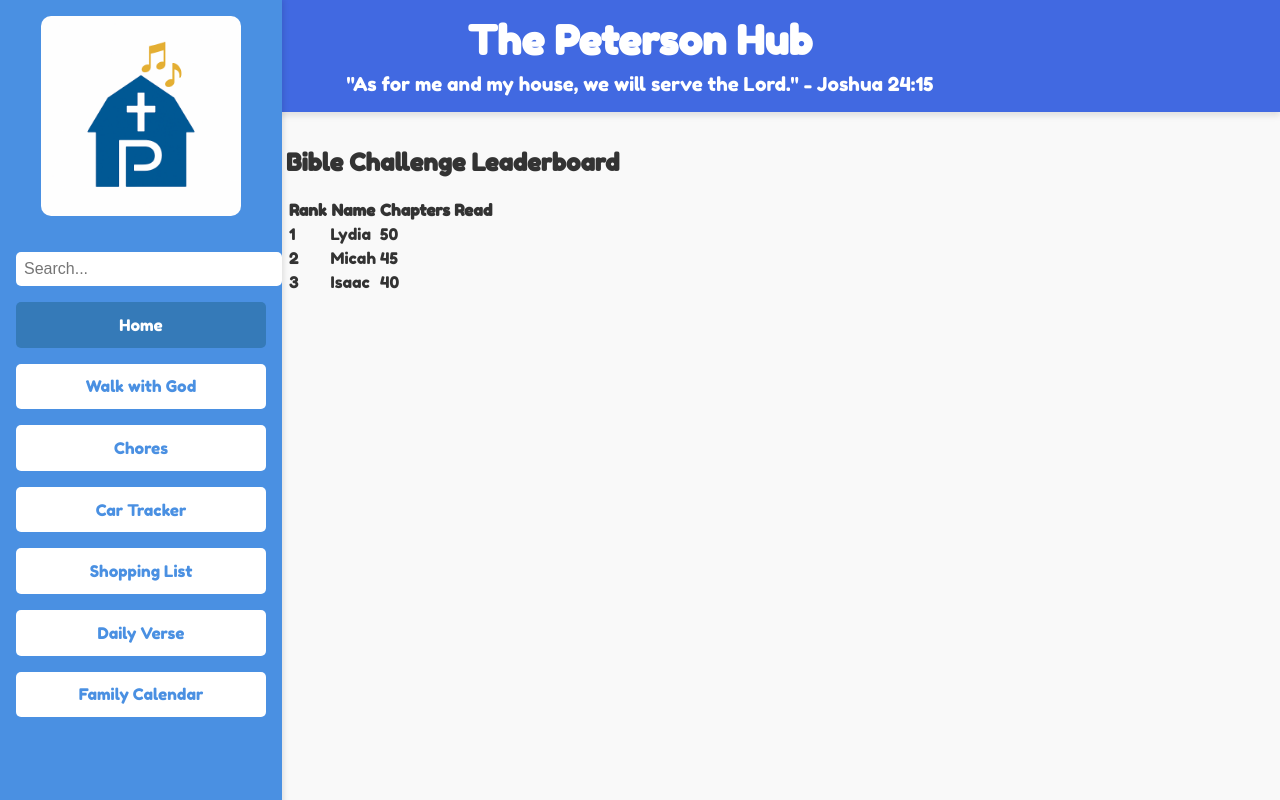
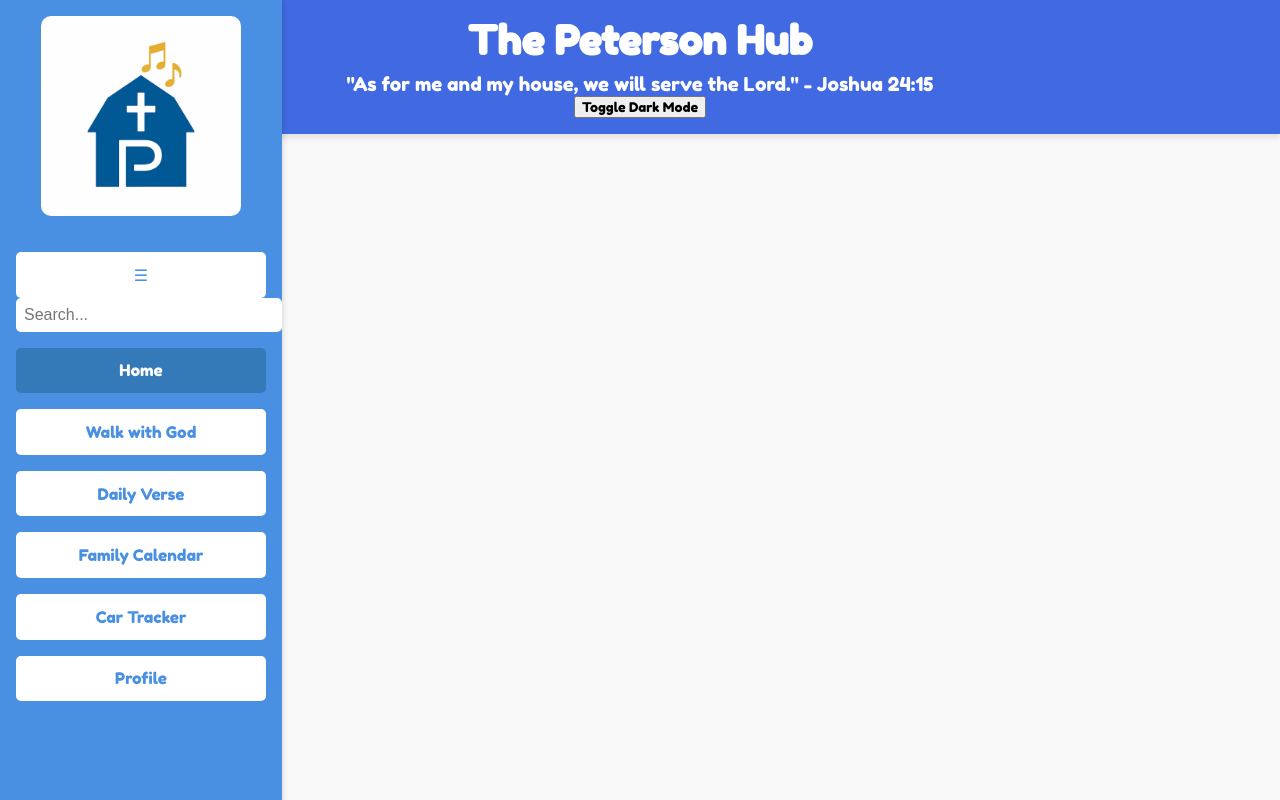
Before and after one commit to LydiaP07/The-Peterson-Hub, a plain HTML site: page index.html in a window 1280 px wide. Drawn offline with Linux system fonts and the light colour scheme.

Commit message:
Update index.html

```diff
--- a/index.html
+++ b/index.html
@@ -6,6 +6,7 @@
   <title>The Peterson Hub</title>
   <link rel="stylesheet" href="styles.css">
   <link href="https://fonts.googleapis.com/css2?family=Fredoka+One&display=swap" rel="stylesheet">
+  <script defer src="script.js"></script>
 </head>
 <body>
   <!-- Header Section -->
@@ -13,22 +14,23 @@
     <div class="header-content">
       <h1>The Peterson Hub</h1>
       <p>"As for me and my house, we will serve the Lord." - Joshua 24:15</p>
+      <button id="dark-mode-toggle">Toggle Dark Mode</button>
     </div>
   </header>
 
   <!-- Sidebar Navigation -->
   <aside class="sidebar">
-    <!-- Logo -->
     <div class="logo">
       <img src="logo.png" alt="Peterson Hub Logo">
     </div>
 
-    <!-- Search Bar -->
+    <!-- Sidebar Hamburger Menu for Mobile -->
+    <button class="hamburger-menu" id="hamburger-menu">☰</button>
+
     <div class="search-bar">
       <input type="text" placeholder="Search..." id="sidebar-search">
     </div>
 
-    <!-- Navigation Links -->
     <ul>
       <li class="active"><button onclick="navigateTo('home')">Home</button></li>
       <li class="dropdown">
@@ -38,69 +40,18 @@
           <li><button onclick="navigateTo('prayer-wall')">Prayer Wall</button></li>
         </ul>
       </li>
-      <li class="dropdown">
-        <button class="dropdown-btn">Chores</button>
-        <ul class="dropdown-content">
-          <li><button onclick="navigateTo('daily-chores')">Daily</button></li>
-          <li><button onclick="navigateTo('weekly-chores')">Weekly</button></li>
-          <li><button onclick="navigateTo('monthly-chores')">Monthly</button></li>
-          <li><button onclick="navigateTo('im-bored')">I'm Bored</button></li>
-        </ul>
-      </li>
-      <li class="dropdown">
-        <button class="dropdown-btn">Car Tracker</button>
-        <ul class="dropdown-content">
-          <li><button onclick="navigateTo('map')">Map</button></li>
-          <li><button onclick="navigateTo('maintenance')">Maintenance Reminders</button></li>
-        </ul>
-      </li>
-      <li class="dropdown">
-        <button class="dropdown-btn">Shopping List</button>
-        <ul class="dropdown-content">
-          <li><button onclick="navigateTo('groceries')">Groceries</button></li>
-          <li><button onclick="navigateTo('essentials')">Essentials</button></li>
-          <li><button onclick="navigateTo('wishlists')">Wishlists</button></li>
-        </ul>
-      </li>
       <li><button onclick="navigateTo('daily-verse')">Daily Verse</button></li>
       <li><button onclick="navigateTo('calendar')">Family Calendar</button></li>
+      <li><button onclick="navigateTo('car-tracker')">Car Tracker</button></li>
+      <li><button onclick="navigateTo('profile')">Profile</button></li>
     </ul>
   </aside>
 
   <!-- Main Content -->
   <main class="content">
-    <!-- Example Main Section -->
-    <section class="leaderboard">
-      <h2>Bible Challenge Leaderboard</h2>
-      <table>
-        <thead>
-          <tr>
-            <th>Rank</th>
-            <th>Name</th>
-            <th>Chapters Read</th>
-          </tr>
-        </thead>
-        <tbody>
-          <tr>
-            <td>1</td>
-            <td>Lydia</td>
-            <td>50</td>
-          </tr>
-          <tr>
-            <td>2</td>
-            <td>Micah</td>
-            <td>45</td>
-          </tr>
-          <tr>
-            <td>3</td>
-            <td>Isaac</td>
-            <td>40</td>
-          </tr>
-        </tbody>
-      </table>
-    </section>
+    <div id="dynamic-content">
+      <!-- Dynamic content will load here -->
+    </div>
   </main>
-
-  <script src="script.js"></script>
 </body>
 </html>
```
